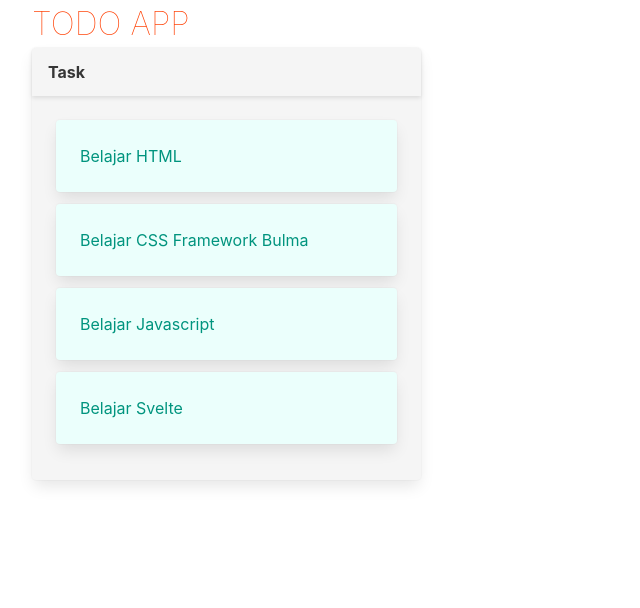
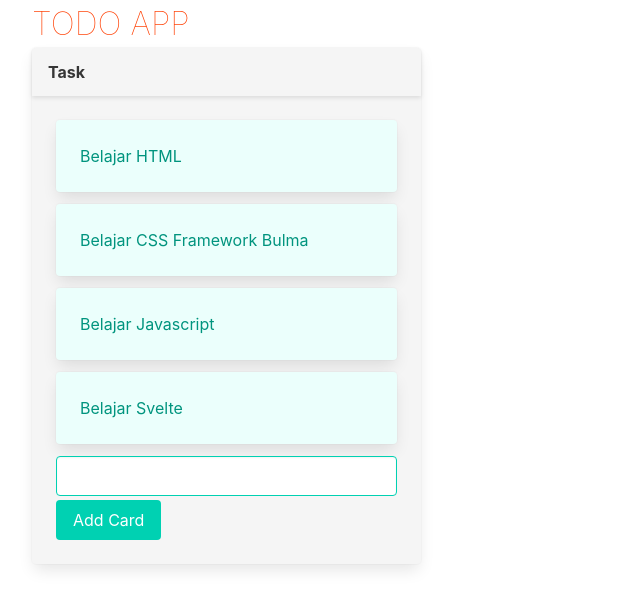
Before and after one commit to are-one/svelte-todo-app, a Svelte app: page / in a window 1280 px wide. Shown: the top 608 px of the page, without its empty margins (0-640 px from the left). Built offline with nearby package versions, Linux system fonts and the light colour scheme.

Commit message:
[UPDATE] implement binding and reactivity svelte

```diff
--- a/src/App.svelte
+++ b/src/App.svelte
@@ -7,6 +7,8 @@
 		{todo: 'Belajar Javascript', list: 'Tasks'},
 		{todo: 'Belajar Svelte', list: 'Tasks'},
 	];
+
+	let todo = "";
 </script>
 
 <div class="container is-fullhd is-fluid">
@@ -22,6 +24,9 @@
 					{#each cards as card}
 						<TodoCard content={card.todo} />
 					{/each}
+					<p>{ todo }</p>
+					<input type="text" class="input is-primary mb-1" bind:value={todo} />
+					<button class="button is-primary">Add Card</button>
 				</div>
 			</div>
 		</div>
```
